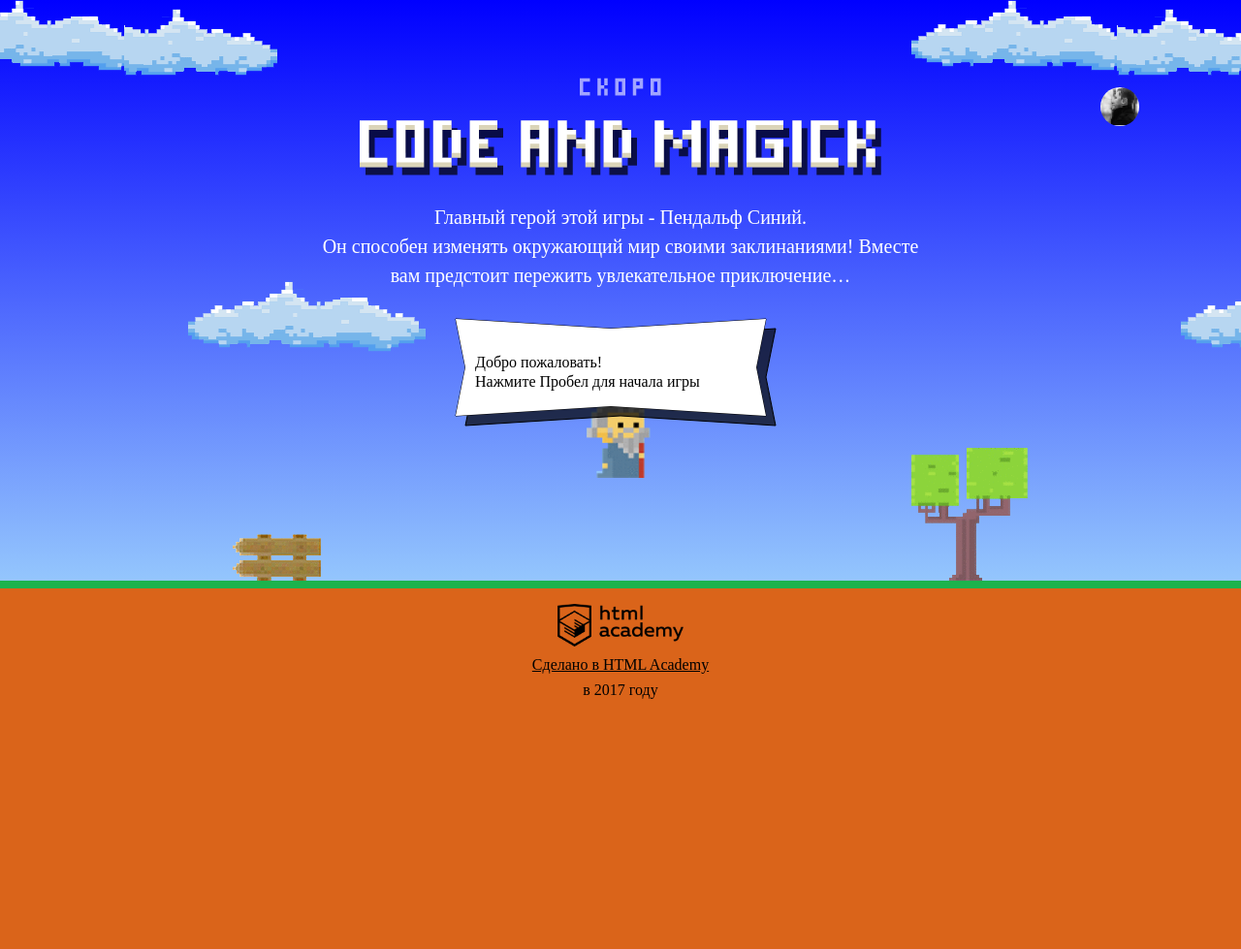
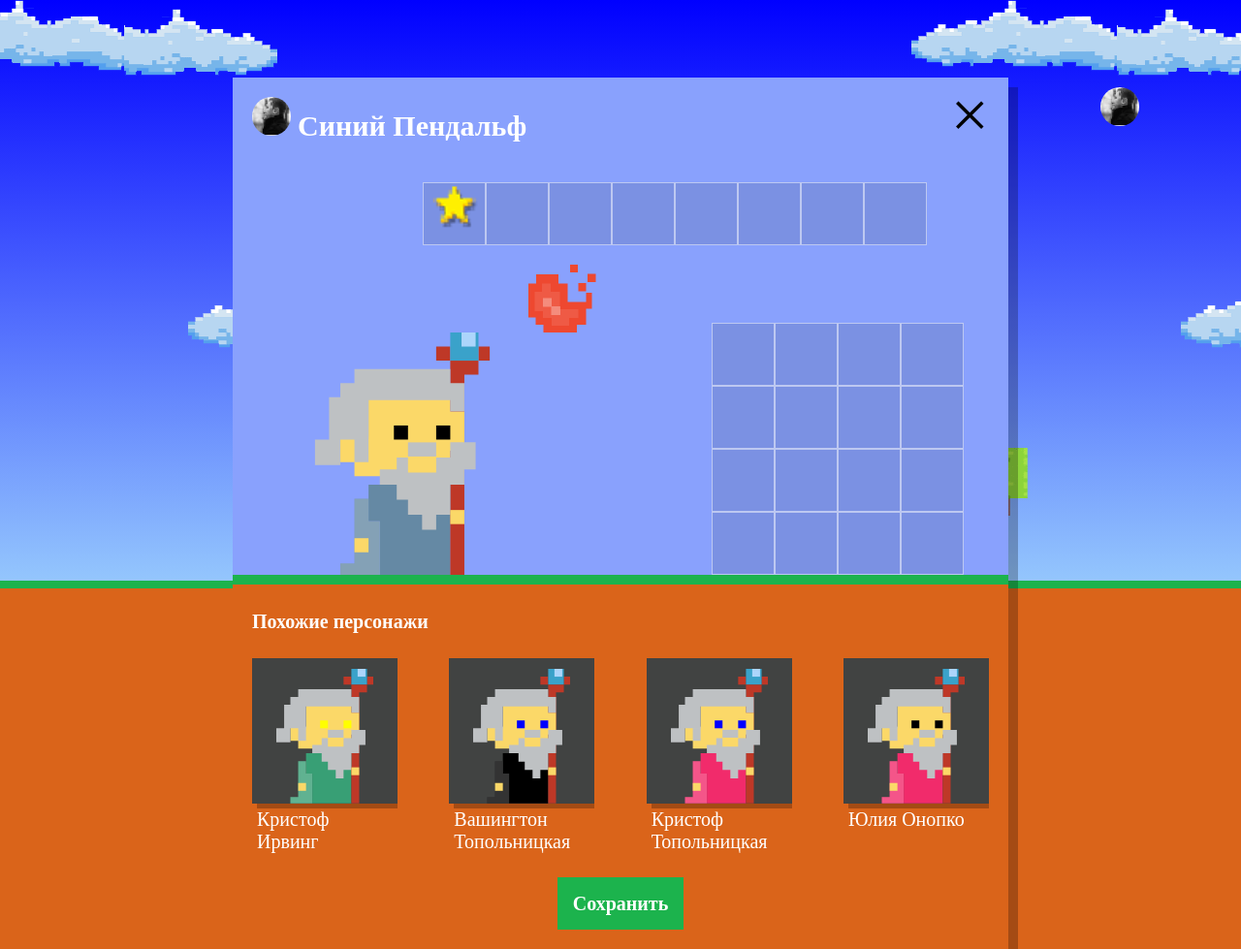
Before and after one commit to katylorny/1035051-code-and-magick-18, a website: page index.html in a window 1280 px wide. Shown: the whole page at 97% size. Before the commit the page ends 800 px from the top, so only its background shows below. Drawn offline with Linux system fonts and the light colour scheme; a web font is replaced by a local one.

Commit message:
имена фамилии цвета

```diff
--- a/index.html
+++ b/index.html
@@ -197,6 +197,7 @@
   };
 </script>
 <script src="js/stat.js"></script>
+<script src="js/setup.js"></script>
 <script src="js/game.js"></script>
 
 </body>
--- /dev/null
+++ b/js/setup.js
@@ -0,0 +1,54 @@
+'use strict';
+
+var NUMBER_OF_WIZARDS = 4;
+var wizardForm = document.querySelector('.setup');
+var fragment = document.createDocumentFragment();
+var setupSimilar = document.querySelector('.setup-similar');
+
+// куда вставлять волшебников
+var similarList = document.querySelector('.setup-similar-list');
+
+// шаблон
+var setupSimilarItem = document.querySelector('#similar-wizard-template').content.querySelector('.setup-similar-item');
+
+
+var names = ['Иван', 'Хуан Себастьян', 'Мария', 'Кристоф', 'Виктор', 'Юлия', 'Люпита', 'Вашингтон'];
+var surnames = ['да Марья', 'Верон', 'Мирабелла', 'Вальц', 'Онопко', 'Топольницкая', 'Нионго', 'Ирвинг'];
+var coatColors = ['rgb(101, 137, 164)', 'rgb(241, 43, 107)', 'rgb(146, 100, 161)', 'rgb(56, 159, 117)', 'rgb(215, 210, 55)', 'rgb(0, 0, 0)'];
+var eyesColors = ['black', 'red', 'blue', 'yellow', 'green'];
+
+
+var selectRandomNumber = function (arr) {
+  return Math.round((arr.length - 1) * Math.random());
+};
+
+var createWizard = function (namesArr, surnamesArr, coatColorsArr, eyesColorsArr) {
+  var wizard = {};
+  wizard.name = namesArr[selectRandomNumber(names)] + ' ' + surnamesArr[selectRandomNumber(surnames)];
+  wizard.coatColor = coatColorsArr[selectRandomNumber(coatColors)];
+  wizard.eyesColor = eyesColorsArr[selectRandomNumber(eyesColors)];
+  return wizard;
+};
+
+wizardForm.classList.remove('hidden');
+setupSimilar.classList.remove('hidden');
+
+var wizards = [];
+for (var i = 0; i < NUMBER_OF_WIZARDS; i++) {
+  wizards[i] = createWizard(names, surnames, coatColors, eyesColors);
+}
+
+var createDomElement = function (wizard) {
+  var clone = setupSimilarItem.cloneNode(true);
+  clone.querySelector('.setup-similar-label').textContent = wizard.name;
+  clone.querySelector('.wizard-eyes').style.fill = wizard.eyesColor;
+  clone.querySelector('.wizard-coat').style.fill = wizard.coatColor;
+  return clone;
+};
+
+for (var j = 0; j < NUMBER_OF_WIZARDS; j++) {
+  var newElement = createDomElement(wizards[j]);
+  fragment.appendChild(newElement);
+}
+
+similarList.appendChild(fragment);
```
